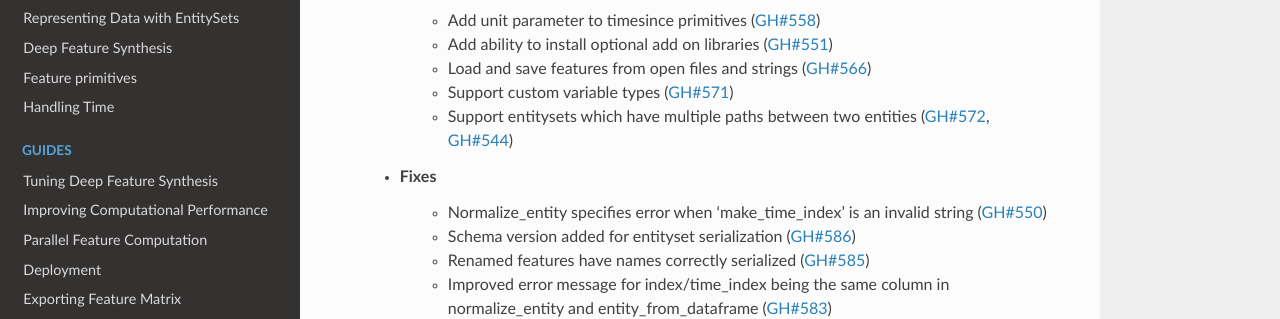
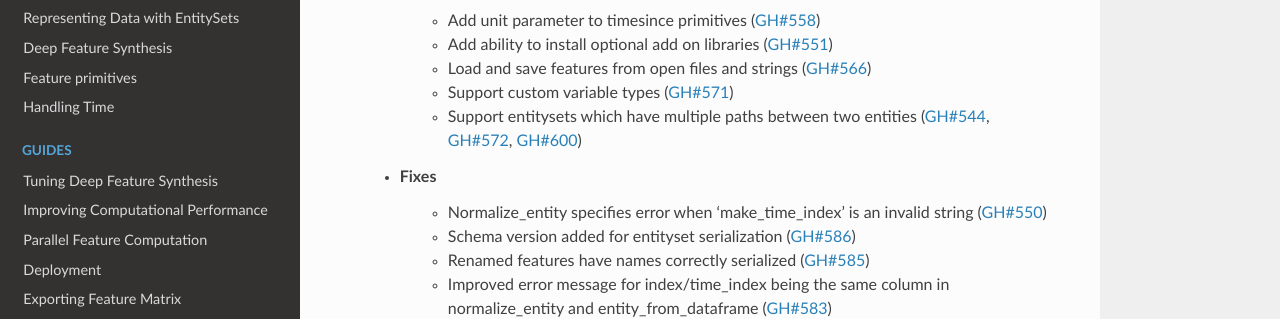
Before and after one commit to alteryx/featuretools, a Sphinx documentation site: the page built from docs/source/changelog.rst, in a window 1280 px wide and 900 px high. Shown: the part 218-537 px from the top of the window. Built offline with Sphinx 7.4.7 and the Read the Docs theme 2.0.0, drawn with Linux system fonts in a browser that asks for light colours; pages that are not in the unit, such as notebooks, are missing from menus.

Commit message:
Update changelog

```diff
--- a/docs/source/changelog.rst
+++ b/docs/source/changelog.rst
@@ -8,7 +8,7 @@ Changelog
         * Add ability to install optional add on libraries (:pr:`551`)
         * Load and save features from open files and strings (:pr:`566`)
         * Support custom variable types (:pr:`571`)
-        * Support entitysets which have multiple paths between two entities (:pr:`572`, :pr:`544`)
+        * Support entitysets which have multiple paths between two entities (:pr:`544`, :pr:`572`, :pr:`600`)
     * Fixes
         * Normalize_entity specifies error when 'make_time_index' is an invalid string (:pr:`550`)
         * Schema version added for entityset serialization (:pr:`586`)
```
